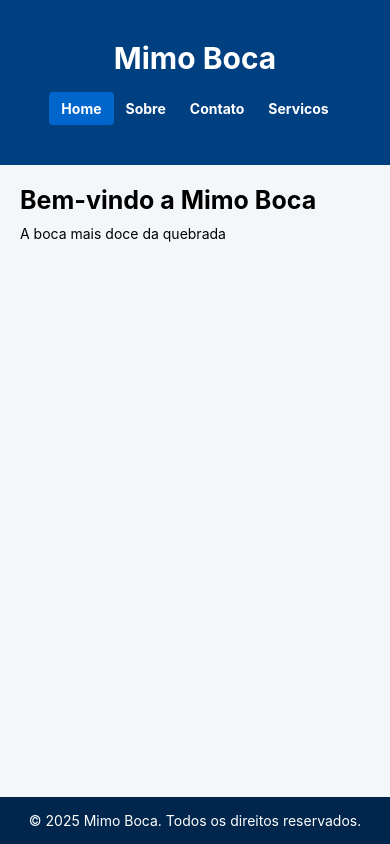
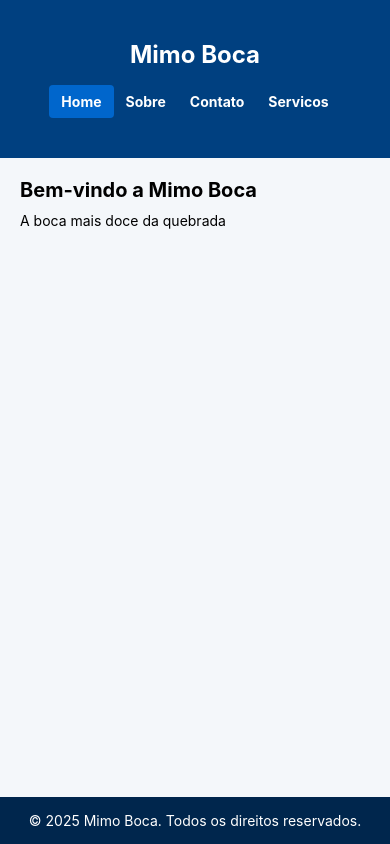
Before and after one commit to mateus35702/mimo-boca, a React Native app: screen / in a window 390 px wide. Built offline with nearby package versions, Linux system fonts and the light colour scheme.

Commit message:
segundo fix

```diff
--- a/App.js
+++ b/App.js
@@ -128,7 +128,7 @@ const styles = StyleSheet.create({
   },
   headerTitle: {
     color: 'white',
-    fontSize: 30,
+    fontSize: 24,
     fontWeight: 'bold',
     marginBottom: 16,
   },
@@ -156,7 +156,7 @@ const styles = StyleSheet.create({
  marginBottom: 20,
   },
   title: {
-    fontSize: 25,
+    fontSize: 20,
     fontWeight: 'bold',
     marginBottom: 10,
   },
```
